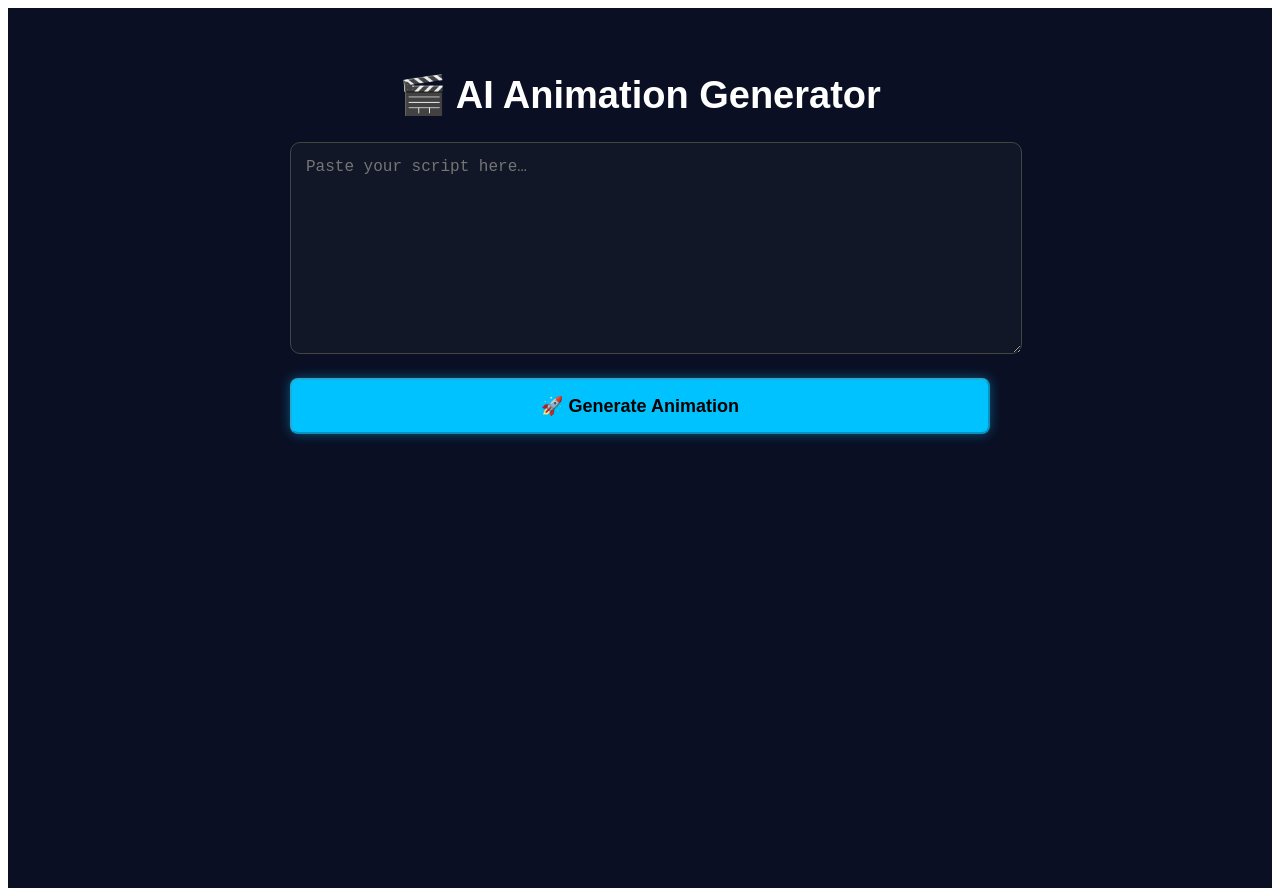
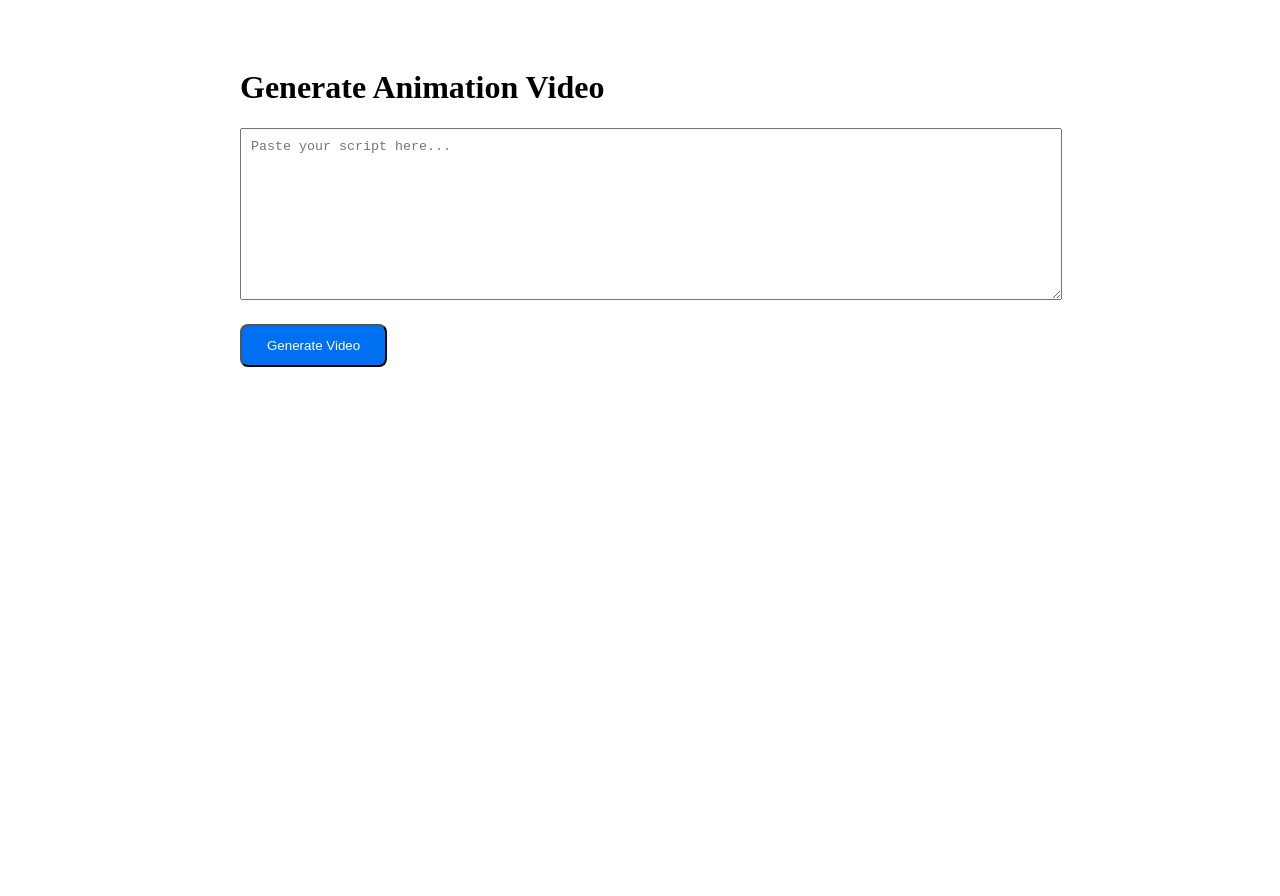
Before and after one commit to palgaurav085-cmd/animexaai-video-generator, a Next.js app: page /generate in a window 1280 px wide. After the commit the page ends 800 px from the top, so only its background shows below. Built offline with nearby package versions, Linux system fonts and the light colour scheme.

Commit message:
Rename Generate component to GeneratePage

```diff
--- a/app/generate/page.js
+++ b/app/generate/page.js
@@ -1,7 +1,8 @@
 "use client";
+
 import { useState } from "react";
 
-export default function Generate() {
+export default function GeneratePage() {
   const [script, setScript] = useState("");
   const [loading, setLoading] = useState(false);
   const [videoUrl, setVideoUrl] = useState(null);
@@ -10,74 +11,77 @@ export default function Generate() {
     setLoading(true);
     setVideoUrl(null);
 
-    // dummy wait (later API add karenge)
-    setTimeout(() => {
-      setVideoUrl("https://samplelib.com/lib/preview/mp4/sample-5s.mp4");
+    // Start generation
+    const start = await fetch("/api/generate", {
+      method: "POST",
+      headers: { "Content-Type": "application/json" },
+      body: JSON.stringify({ prompt: script })
+    });
+
+    const { id } = await start.json();
+
+    let finished = false;
+    let output = null;
+
+    while (!finished) {
+      await new Promise(r => setTimeout(r, 2000));
+
+      const check = await fetch("/api/check", {
+        method: "POST",
+        headers: { "Content-Type": "application/json" },
+        body: JSON.stringify({ id })
+      });
+
+      const result = await check.json();
+
+      if (result.status === "succeeded") {
+        finished = true;
+        output = result.output?.[0];
+      }
+
+      if (result.status === "failed") {
+        finished = true;
+        output = null;
+      }
+    }
+
     setLoading(false);
-    }, 2000);
+    setVideoUrl(output);
   };
 
   return (
-    <div
-      style={{
-        minHeight: "100vh",
-        padding: "40px 20px",
-        background: "#0A0F24",
-        color: "white",
-        fontFamily: "Arial",
-      }}
-    >
-      <h1 style={{ textAlign: "center", marginBottom: "25px", fontSize: "38px" }}>
-        🎬 AI Animation Generator
-      </h1>
+    <div style={{ padding: "40px", maxWidth: "800px", margin: "auto" }}>
+      <h1>Generate Animation Video</h1>
 
-      <div style={{ maxWidth: "700px", margin: "0 auto" }}>
       <textarea
+        placeholder="Paste your script here..."
         value={script}
         onChange={(e) => setScript(e.target.value)}
-          placeholder="Paste your script here…"
-          style={{
-            width: "100%",
-            height: "180px",
-            padding: "15px",
-            fontSize: "16px",
-            borderRadius: "10px",
-            border: "1px solid #444",
-            background: "#111727",
-            color: "white",
-            outline: "none",
-          }}
+        style={{ width: "100%", height: 150, padding: 10 }}
       />
 
       <button
         onClick={generateVideo}
-          disabled={loading || !script.trim()}
+        disabled={loading}
         style={{
-            marginTop: "20px",
-            width: "100%",
-            padding: "15px",
-            fontSize: "18px",
-            borderRadius: "8px",
-            backgroundColor: loading ? "#555" : "#00C2FF",
-            color: "#000",
-            fontWeight: "600",
-            cursor: loading ? "not-allowed" : "pointer",
-            boxShadow: "0px 0px 12px rgba(0, 194, 255, 0.4)",
-            transition: "0.3s",
+          marginTop: 20,
+          padding: "12px 25px",
+          background: "#0070f3",
+          color: "white",
+          borderRadius: 8
         }}
       >
-          {loading ? "Generating…" : "🚀 Generate Animation"}
+        {loading ? "Generating..." : "Generate Video"}
       </button>
 
       {videoUrl && (
-          <div style={{ marginTop: "30px", textAlign: "center" }}>
-            <h3>Your AI-Generated Video:</h3>
-            <video controls width="100%" style={{ borderRadius: "10px" }}>
-              <source src={videoUrl} type="video/mp4" />
-            </video>
-          </div>
+        <video
+          src={videoUrl}
+          controls
+          autoPlay
+          style={{ marginTop: 30, width: "100%", borderRadius: 10 }}
+        ></video>
       )}
-      </div>
     </div>
   );
 }
```
Lines whose indentation alone changed are shown as unchanged.
